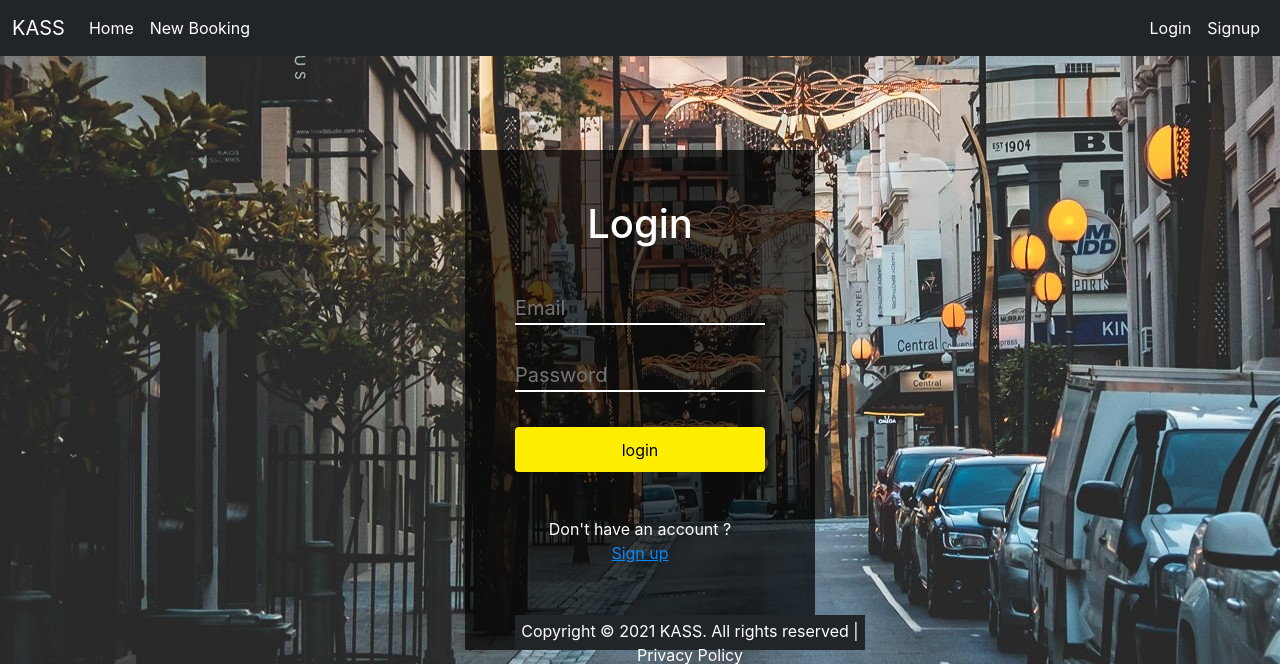
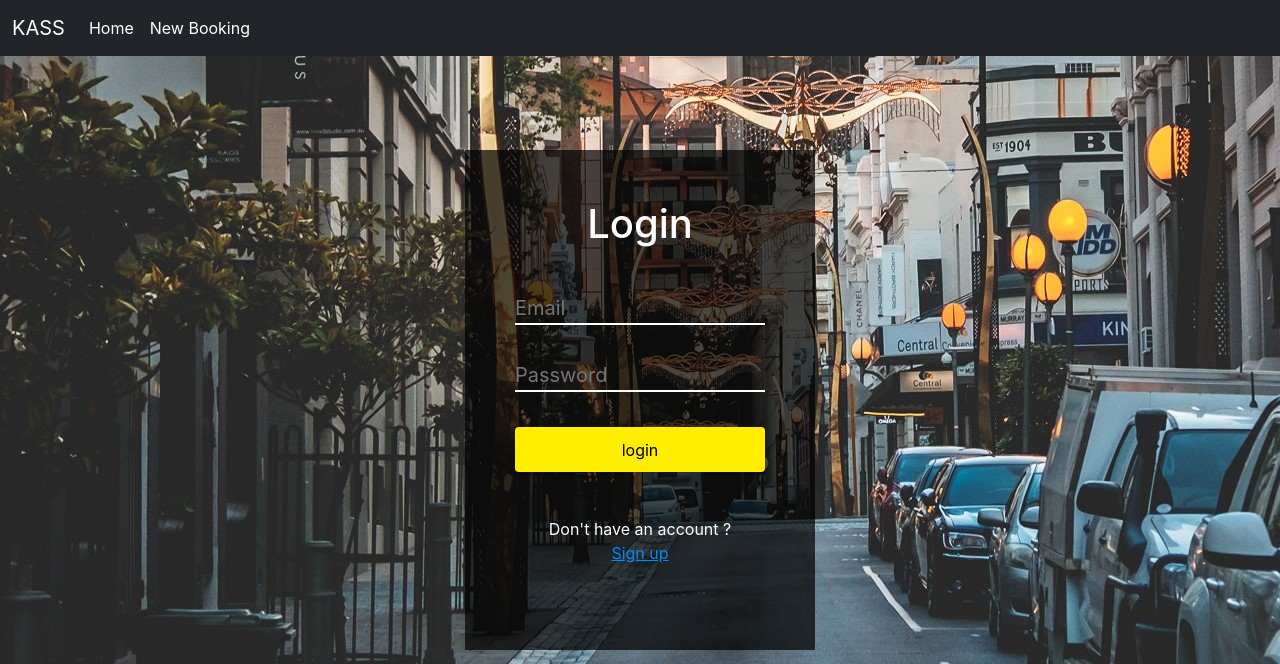
Before and after one commit to d0ct0r3v1lk5h1t1j/KASS, a PHP site: page /login.php in a window 1280 px wide. Shown: the top 664 px of the page. Run offline with PHP 8.4, Linux system fonts and the light colour scheme.

Commit message:
changed header of login page

```diff
--- a/includes/header.php
+++ b/includes/header.php
@@ -15,7 +15,7 @@
     <div class="collapse navbar-collapse" id="navbarSupportedContent">
       <ul class="navbar-nav me-auto mb-2 mb-lg-0">
         <li class="nav-item">
-          <a class="nav-link active" aria-current="page" href="#">Home</a>
+          <a class="nav-link active" aria-current="page" href="./index.php">Home</a>
         </li>
         <li class="nav-item">
               <a class="nav-link active" href="./new_booking.php">New Booking</a>
@@ -69,7 +69,7 @@
         }
         else{
           echo '<li class="nav-item">
-          <a class="nav-link active" aria-current="page" id="login-btn" href="/KASS/login.php">Login</a>
+          <a class="nav-link active" aria-current="page" id="login-btn" href="./login.php">Login</a>
         </li><li>
         <a class="nav-link active" aria-current="page" id="SignUp-btn" href="signup.php">Signup</a>
         </li>';
--- a/login.php
+++ b/login.php
@@ -55,6 +55,10 @@
 
  <body>
  <?php include('includes/header.php');?>
+<script>
+document.getElementById("login-btn").style.display="none";
+document.getElementById("SignUp-btn").style.display="none";
+</script>
 
    <form action="/KASS/login.php" method="POST">
       <h1>Login</h1>
@@ -72,8 +76,8 @@
           <br>
           <a href="/KASS/signup.php">Sign up</a>
       </div>
+    </form>
+      <script src="https://cdn.jsdelivr.net/npm/bootstrap@5.0.0-beta3/dist/js/bootstrap.bundle.min.js" integrity="sha384-JEW9xMcG8R+pH31jmWH6WWP0WintQrMb4s7ZOdauHnUtxwoG2vI5DkLtS3qm9Ekf" crossorigin="anonymous"></script>
       <?php include('includes/footer.php');?>
-      <script src="https://cdn.jsdelivr.net/npm/bootstrap@5.0.0-beta3/dist/js/bootstrap.bundle.min.js" integrity="sha384-JEW9xMcG8R+pH31jmWH6WWP0WintQrMb4s7ZOdauHnUtxwoG2vI5DkLtS3qm9Ekf" crossorigin="anonymous"></script>
-
   </body>
   </html>
```
